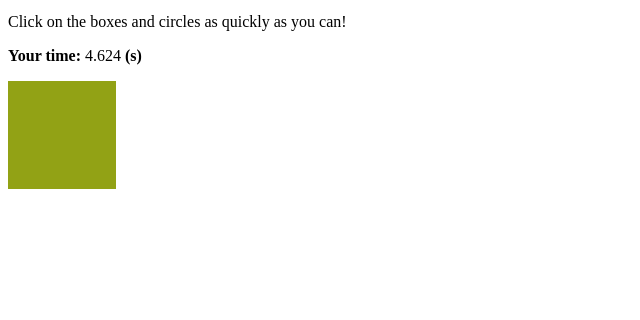
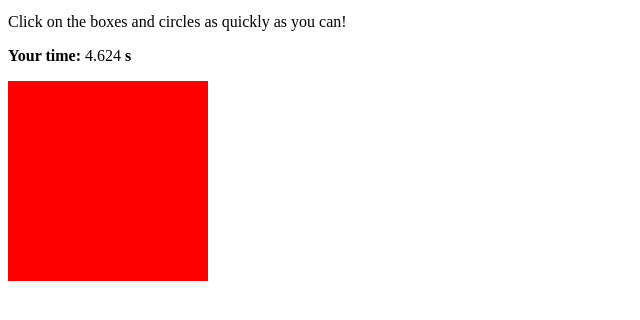
Before and after one commit to Systematiik/Web-Dev-2.0, a plain HTML site: page Chapter 3 - Javascript/javascript-reaction-test-game-red-square.html in a window 1280 px wide. Both pictures are taken after a click on the element 138 px from the left and 269 px from the top of the page. Shown: the part 58-378 px from the top of the page, without its empty margins (0-640 px from the left). Drawn offline with Linux system fonts and the light colour scheme.

Commit message:
Add files via upload

```diff
--- a/Chapter 3 - Javascript/javascript-reaction-test-game-red-square.html
+++ b/Chapter 3 - Javascript/javascript-reaction-test-game-red-square.html
@@ -26,20 +26,7 @@
 					background-color: red;
 					display: none;
 				}
-				/*.circle{
-					width:25px;
-					height:25px;
-					background-color: red;
-					border-radius: 50%;
-					display:inline-block;
-				}
 
-				.square{
-					width:25px;
-					height:25px;
-					background-color: blue;
-					display:inline-block;
-				}*/
 			</style>
 
 	</head>
@@ -54,7 +41,43 @@
 
 			<div id="shape"></div>
 
-				<script type="text/javascript" src="javascript-reaction-test-game-JS.js"></script>
+				<script type="text/javascript">
+
+				alert("Welcome to the Test Reaction Red Square Game. The time to beat is 0.11 seconds. If you can beat it than you're an animal.");
+
+					var start = new Date().getTime();
+
+						function shapeAppear(){
+
+							document.getElementById("shape").style.display = "block";
+
+							start = new Date().getTime();
+						}
+
+						function appearAfter(){
+							setTimeout(shapeAppear, Math.random() * 2000);
+						}
+
+						appearAfter();
+
+						document.getElementById("shape").onclick = function (){
+
+							document.getElementById("shape").style.display = "none";
+
+							var end = new Date().getTime();
+
+							var timeTaken = (end - start) / 1000;
+
+							document.getElementById("timeSeconds").innerHTML = timeTaken + "<b> s</b>";
+
+							if(timeTaken < 0.11){
+								alert("You are super fast! Faster than Jeremy the Great! You got " + timeTaken + ".");
+							}
+
+							appearAfter();
+						}
+
+				</script>
 
 		</body>
 
```
